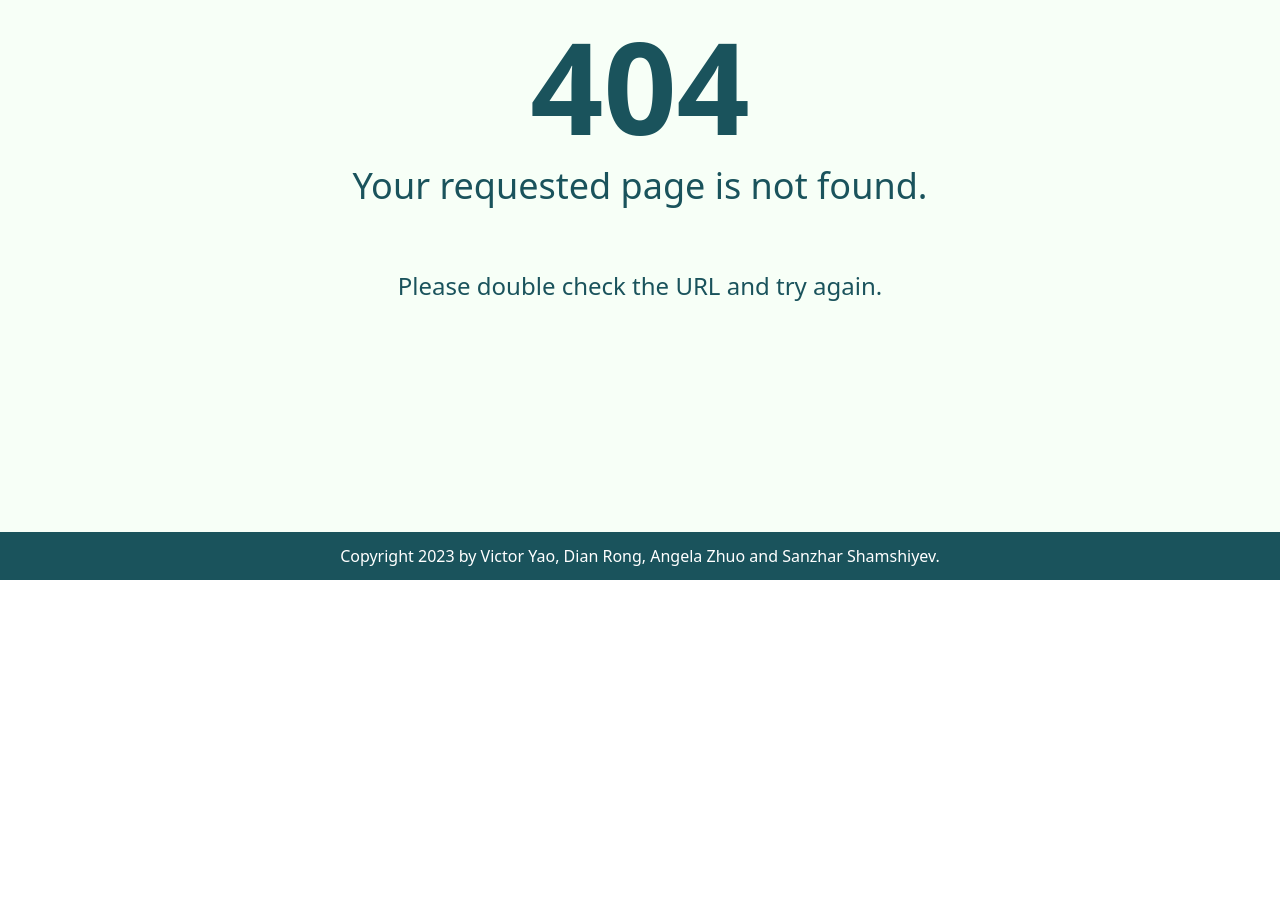
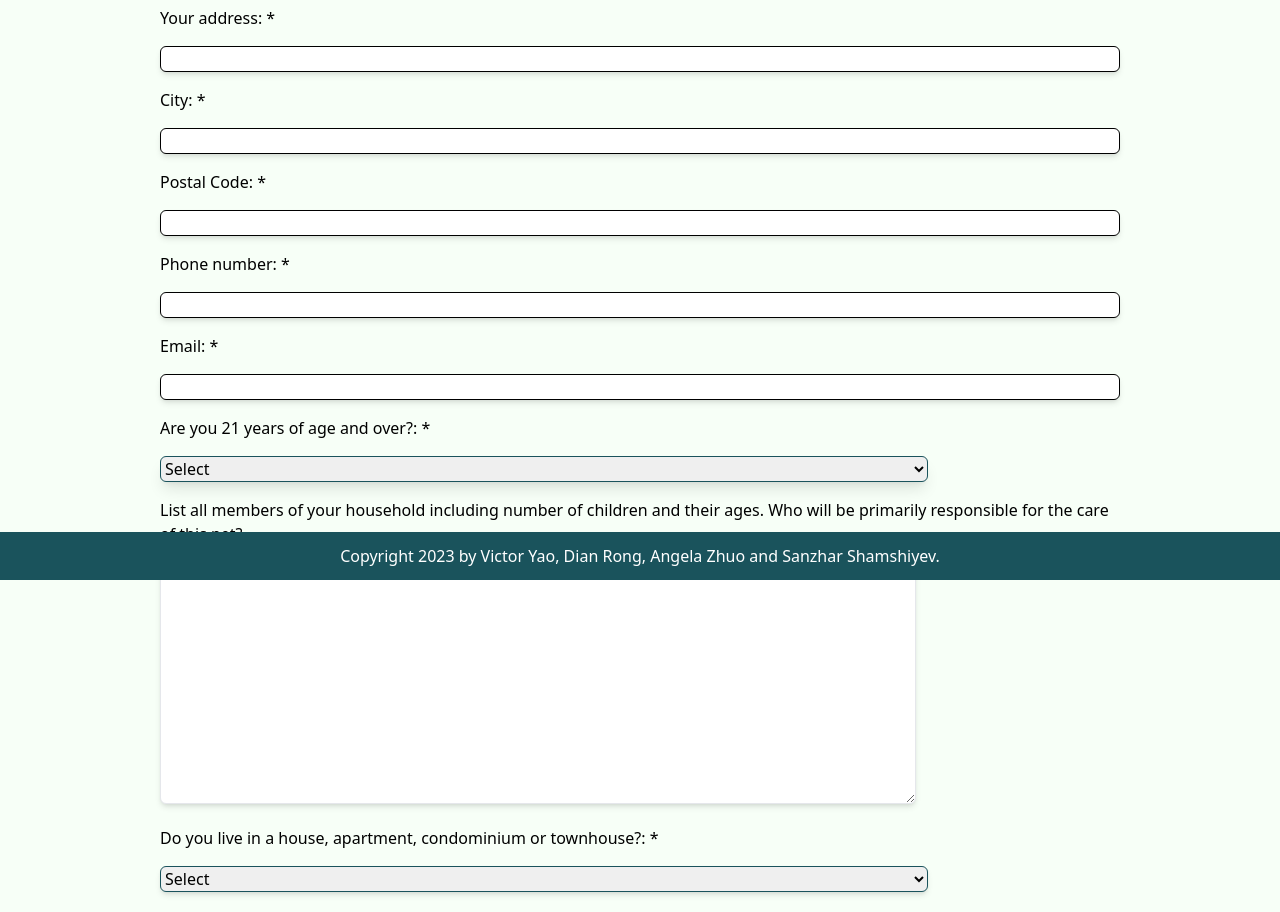
Before and after one commit to SanzSS/PetPal, a React (Create React App) app in the folder frontend/petpal/: page /pet/1/apply in a window 1280 px wide. Shown: the part 220-1132 px from the top of the page. Before the commit the page ends 800 px from the top, so only its background shows below. Built offline with nearby package versions, Linux system fonts and the light colour scheme; sample sign-in values are in the browser's storage.

Commit message:
initial create application

```diff
--- a/frontend/petpal/src/App.js
+++ b/frontend/petpal/src/App.js
@@ -14,6 +14,7 @@ import ViewAccount from './pages/GetAccount';
 import EditAccount from './pages/EditAccount';
 import Logout from './pages/Logout';
 import { UserTypeProvider } from './contexts/UserTypeContext';
+import CreateApplication from './pages/CreateApplication';
 
 function App() {
   return (
@@ -33,6 +34,7 @@ function App() {
               <Route path="listing/:listingID" element={<PetDetail />} />
               <Route path="*" element={<NotFound />} />
               <Route path="notifications" element={<Notifications />} />
+              <Route path="pet/:petID/apply" element={< CreateApplication /> } />
             </Route>
         </Routes>
       </UserTypeProvider>
--- /dev/null
+++ b/frontend/petpal/src/pages/CreateApplication/index.jsx
@@ -0,0 +1,264 @@
+import './style.css';
+import { useState, useEffect } from 'react';
+import axios from 'axios';
+import { Link } from 'react-router-dom';
+import { useAuth } from '../../contexts/TokenContext';
+import { jwtDecode } from "jwt-decode";
+import { useParams, useNavigate } from 'react-router-dom';
+
+const CreateApplication = () => {
+    const { token } = useAuth();
+    const { listingID } = useParams();
+    const [userId, setUserId] = useState('');
+    const [email, setEmail] = useState('');
+    const [name, setName] = useState('');
+    const [avatar, setAvatar] = useState(null);
+
+    useEffect(() => {
+        if (token) {
+            try {
+                const decodedToken = jwtDecode(token);
+                if (decodedToken) {
+                    setUserId(decodedToken.user_id);
+                }
+            } catch (error) {
+                console.error('Error decoding token:', error);
+            }
+        }
+    }, [token]);
+
+    useEffect(() => {
+        const fetchData = async () => {
+            try {
+                if (userId) {
+                    const response = await axios.get(`http://127.0.0.1:8000/accounts/${userId}/`, {
+                        headers: {
+                          "Authorization": `Bearer ${token}`
+                        }
+                    });
+                    const { email, name, avatar } = response.data;
+                    setEmail(email);
+                    setName(name);
+                    setAvatar(avatar);
+                }
+            } catch (error) {
+                console.error(error);
+            }
+        };
+        fetchData();
+    }, [userId, token]);
+
+    return <>
+    <main>
+        <div className="w-[75%] md:w-[75%] lg:w-3/4">
+        <form>
+        <h1 className="lg:text-6xl md:text-6xl text-4xl my-12 text-blue3 font-extrabold text-center justify-center items-center">
+            Adoption Application
+        </h1>
+
+        <p>
+            Your address: <span>*</span>
+        </p>
+        <div>
+            <input type="text" className="border rounded-md shadow-md" required/>
+        </div>
+
+        <p>
+            City: <span>*</span>
+        </p>
+        <div>
+            <input type="text" className="border rounded-md shadow-md" required/>
+        </div>
+
+        <p>
+            Postal Code: <span>*</span>
+        </p>
+        <div>
+            <input type="text" className="border rounded-md shadow-md" required/>
+        </div>
+
+        <p>
+            Phone number: <span>*</span>
+        </p>
+        <div>
+            <input type="text" className="border rounded-md shadow-md" required/>
+        </div>
+
+        <p>
+            Email: <span>*</span>
+        </p>
+        <div>
+            <input type="email" className="border rounded-md shadow-md" required/>
+        </div>
+
+        <p>
+            Are you 21 years of age and over?: <span>*</span>
+        </p>
+        <div>
+            <select className="border rounded-md shadow-lg" required>
+                <option value="" className="placeholder" disabled="" selected="selected">Select</option>
+                <option value="yes">Yes</option>
+                <option value="no">No</option>
+            </select>
+        </div>
+
+        <p>
+            List all members of your household including number of children and their ages.
+            Who will be primarily responsible for the care of this pet?
+        </p>
+        <div>
+            <textarea name="" id="" cols="80" rows="10" className="border rounded-md shadow-md" required></textarea>
+        </div>
+
+        <p>
+            Do you live in a house, apartment, condominium or townhouse?: <span>*</span>
+        </p>
+        <div>
+            <select className="border rounded-md shadow-md" required>
+                <option value="" className="placeholder" disabled="" selected="selected">Select</option>
+                <option value="House">House</option>
+                <option value="Apartment">Apartment</option>
+                <option value="Condo">Condo</option>
+                <option value="Townhouse">Townhouse</option>
+            </select>
+        </div>
+
+        <p>
+            Do you own or rent your home?: <span>*</span>
+        </p>
+        <div>
+            <select className="border rounded-md shadow-md" required>
+                <option value="" className="placeholder" disabled="" selected="selected">Select</option>
+                <option value="Own">Own</option>
+                <option value="Rent">Rent</option>
+            </select>
+        </div>
+
+        <p>
+            How long have you lived at your current address (in years)?: <span>*</span>
+        </p>
+        <div>
+            <input type="number" className="border rounded-md shadow-md" required/>
+        </div>
+
+        <p>
+            Do you have plans to move from your current address within the next 3 months?: <span>*</span>
+        </p>
+        <div>
+            <select className="border rounded-md shadow-md" required>
+            <option value="" className="placeholder" disabled="" selected="selected">Select</option>
+                <option value="yes">Yes</option>
+                <option value="no">No</option>
+            </select>
+        </div>
+
+        <p>
+            Do you have a securely fenced in yard?: <span>*</span>
+        </p>
+        <div>
+            <select className="border rounded-md shadow-md" required>
+            <option value="" className="placeholder" disabled="" selected="selected">Select</option>
+                <option value="yes">Yes</option>
+                <option value="no">No</option>
+            </select>
+        </div>
+
+        <p>
+            Do you have a pool?: <span>*</span>
+        </p>
+        <div>
+            <select className="border rounded-md shadow-md" required>
+            <option value="" className="placeholder" disabled="" selected="selected">Select</option>
+                <option value="yes">Yes</option>
+                <option value="no">No</option>
+            </select>
+        </div>
+
+        <p>
+            Why have you chosen this particular dog?: <span>*</span>
+        </p>
+        <div>
+            <textarea name="" id="" cols="80" rows="10" className="border rounded-md shadow-md" required></textarea>
+        </div>
+
+        <p>
+            Please explain your reasons for wanting to adopt a dog: <span>*</span>
+        </p>
+        <div>
+            <textarea name="" id="" cols="80" rows="10" className="border rounded-md shadow-md" required></textarea>
+        </div>
+
+        <p>
+            For whom are you adopting a dog? For you or for someone else? (If for someone else, who?): <span>*</span>
+        </p>
+        <div>
+            <textarea name="" id="" cols="80" rows="10" className="border rounded-md shadow-md" required></textarea>
+        </div>
+
+        <p>
+            What experience do you have as a dog owner? If you have been a dog owner, please tell us about your previous dogs: <span>*</span>
+        </p>
+        <div>
+            <textarea name="" id="" cols="80" rows="10" className="border rounded-md shadow-md"></textarea>
+        </div>
+
+        <p>
+            How long has it been since you've had a dog in your life?: <span>*</span>
+        </p>
+        <div>
+            <input type="number" className="border rounded-md shadow-md" required/>
+        </div>
+
+        <p>
+            Do you have dog training experience? And if so, what training do you have?: <span>*</span>
+        </p>
+        <div>
+            <textarea name="" id="" cols="80" rows="10" className="border rounded-md shadow-md" required></textarea>
+        </div>
+
+        <p>
+            Do you currently have any pets?: <span>*</span>
+
+        </p>
+        <div>
+            <select className="border rounded-md shadow-md" required>
+            <option value="" disabled="" selected="selected" className="placeholder border rounded-md shadow-md">Select</option>
+                <option value="yes">Yes</option>
+                <option value="no">No</option>
+            </select>
+        </div>
+
+        <p>
+            Is any member of your family allergic to dogs?: <span>*</span>
+        </p>
+
+        <div>
+            <select className="border rounded-md shadow-md" required>
+            <option value="" className="placeholder" disabled="" selected="selected">Select</option>
+                <option value="yes">Yes</option>
+                <option value="no">No</option>
+            </select>
+        </div>
+
+        <p>
+            Are you applying for a young puppy (6 months old or younger)? <span>*</span>
+        </p>
+
+        <div>
+            <select className="border rounded-md shadow-md" required>
+            <option value="" className="placeholder" disabled="" selected="selected">Select</option>
+                <option value="yes">Yes</option>
+                <option value="no">No</option>
+            </select>
+        </div>
+
+          <div className="items-center justify-center flex mt-4">
+            <input type="submit" value="Submit" id="submit" className="text-center w-[50%] bg-blue3 text-white font-extrabold text-2xl flex justify-center items-center rounded-md shadow-md mb-4 hover:bg-white hover:text-blue3 border border-blue3 hover:border hover:border-black lg:w-[50%] md:w-[50%]"/>
+          </div>
+        </form>
+    </div>
+    </main>
+        </>
+}
+
+export default CreateApplication;
```
Also changed, not shown: frontend/petpal/src/pages/CreateApplication/style.css (added).
